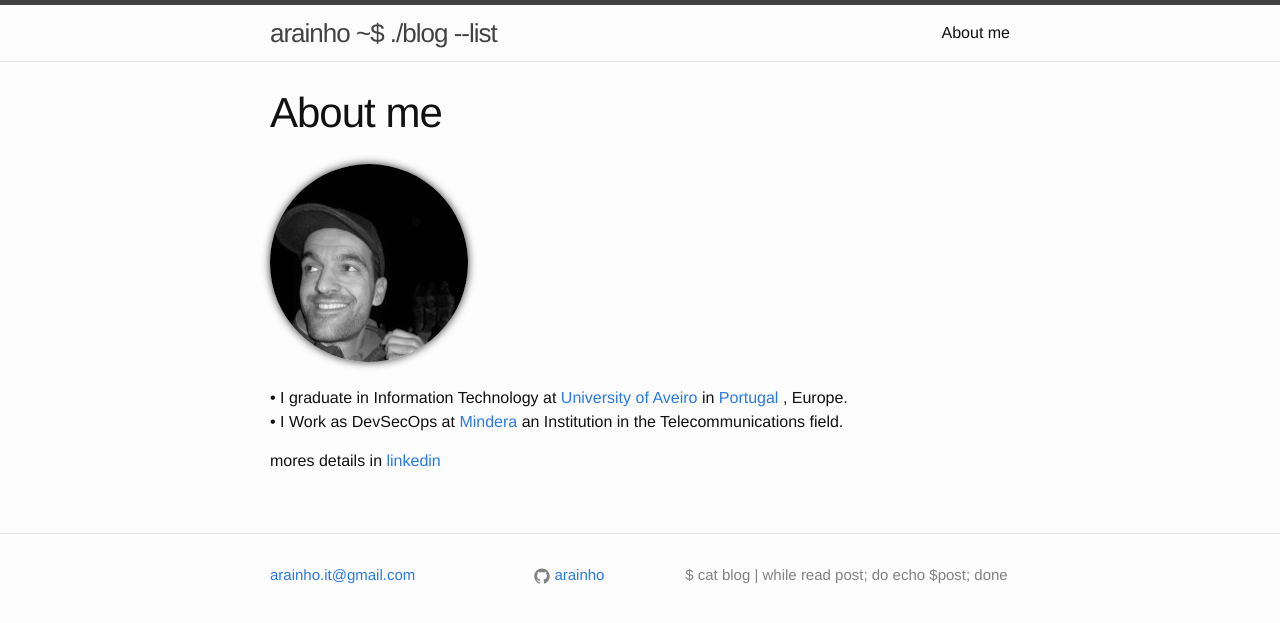
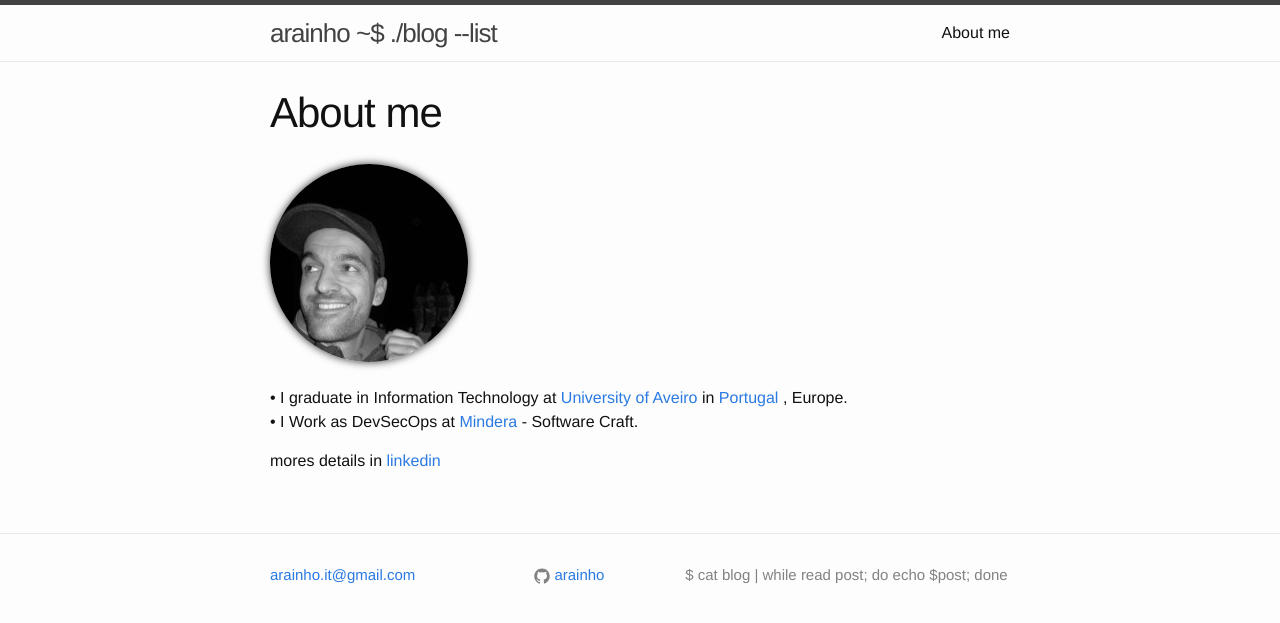
Before and after one commit to arainho/arainho.github.io, a Jekyll site: the page built from about.md, in a window 1280 px wide. Shown: the top 623 px of the page. Built offline with Jekyll 4.4.1, drawn with Linux system fonts in a browser that asks for light colours.

Commit message:
fix minder line

```diff
--- a/about.md
+++ b/about.md
@@ -8,6 +8,6 @@ permalink: /about/
 </div>
 
 <br> • I graduate in Information Technology at <a href="http://www.ua.pt/estga/PageCourse.aspx?id=63&b=1"> University of Aveiro </a> in <a href="https://www.google.pt/maps/place/Portugal/@39.4702232,-12.3570939,6z/data=!3m1!4b1!4m2!3m1!1s0xb32242dbf4226d5:0x2ab84b091c4ef041"> Portugal </a>, Europe.
-<br> • I Work as DevSecOps at <a href="https://mindera.com"> Mindera </a> an Institution in the Telecommunications field.
+<br> • I Work as DevSecOps at <a href="https://mindera.com"> Mindera </a> - Software Craft.
 
 mores details in [linkedin](http://www.linkedin.com/in/arainho)
```
